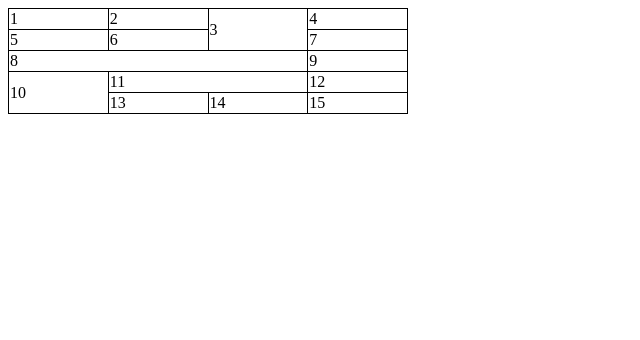
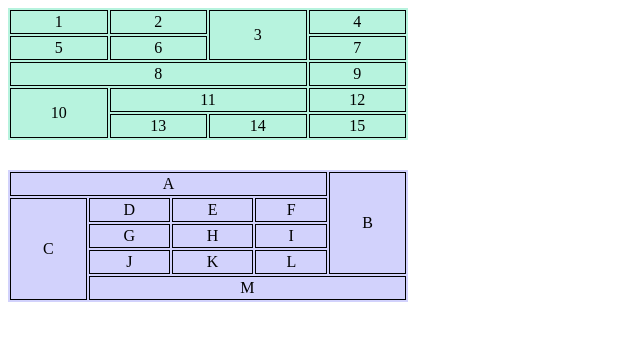
Before and after one commit to CarlosOtrebla/html5-css, a plain HTML site: page modulo_03/desafio-13/desafio13.html in a window 1280 px wide. Shown: the whole page, without its empty margins (0-640 px from the left). Drawn offline with Linux system fonts and the light colour scheme.

Commit message:
Update desafio13.html

```diff
--- a/modulo_03/desafio-13/desafio13.html
+++ b/modulo_03/desafio-13/desafio13.html
@@ -9,15 +9,25 @@
     <style>
         table {
             width: 400px;
-            border-collapse: collapse;
+            /* border-collapse: collapse; */
+            margin-bottom: 30px;
         }
         td {
             border: 1px solid black;
+            height: 20px;
+            text-align: center;
+        }
+
+        #t1 {
+           background-color: rgb(183, 243, 222);
+        }
+        #t2 {
+            background-color: rgba(144, 144, 248, 0.404);
         }
     </style>
 <body>
 
-    <table>
+    <table id="t1">
         <tr>
             <td>1</td>
             <td>2</td>
@@ -50,5 +60,31 @@
         </tr>
     </table>
 
+    <table id="t2">
+        <tr>
+            <td colspan="4">A</td>
+            <td rowspan="4">B</td>
+        </tr>
+        <tr>
+            <td rowspan="4">C</td>
+            <td>D</td>
+            <td>E</td>
+            <td>F</td>
+        </tr>
+        <tr>
+            <td>G</td>
+            <td>H</td>
+            <td>I</td>
+        </tr>
+        <tr>
+            <td>J</td>
+            <td>K</td>
+            <td>L</td>
+        </tr>
+        <tr>
+            <td colspan="4">M</td>
+        </tr>
+    </table>
+
 </body>
 </html>
```
